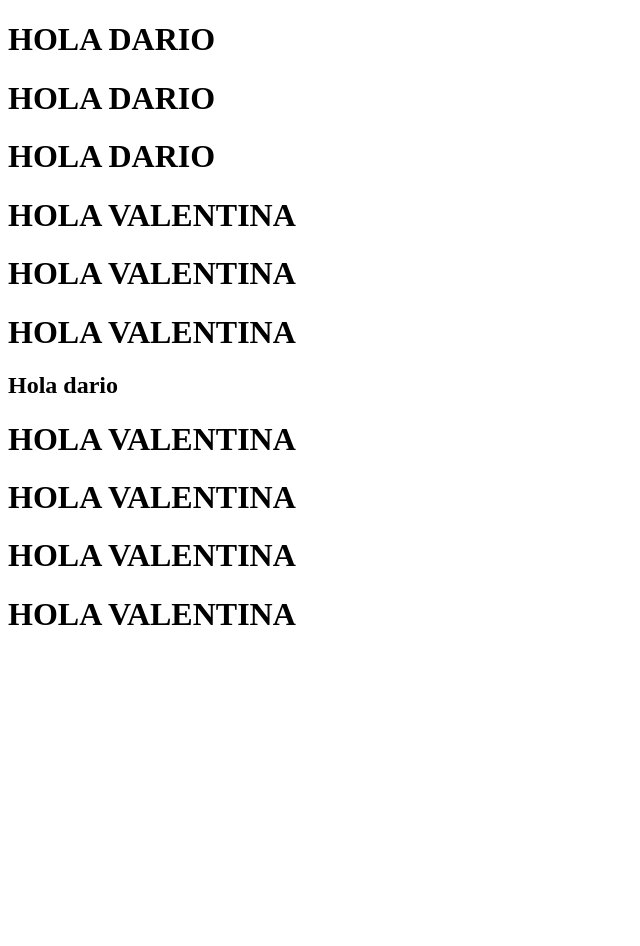
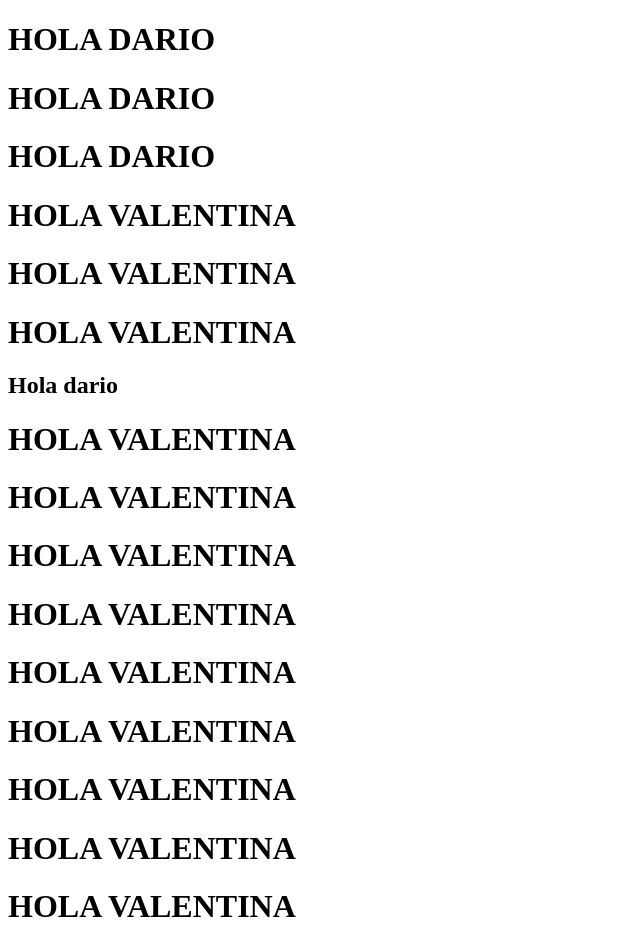
Before and after one commit to r0c4f1/pruebaDario, a plain HTML site: page index.html in a window 1280 px wide. Shown: the whole page, without its empty margins (0-640 px from the left). Before the commit the page ends 800 px from the top, so only its background shows below. Drawn offline with Linux system fonts and the light colour scheme.

Commit message:
prueba ac

```diff
--- a/index.html
+++ b/index.html
@@ -17,5 +17,10 @@
     <h1>HOLA VALENTINA</h1>
     <h1>HOLA VALENTINA</h1>
     <h1>HOLA VALENTINA</h1>
+    <h1>HOLA VALENTINA</h1>
+    <h1>HOLA VALENTINA</h1>
+    <h1>HOLA VALENTINA</h1>
+    <h1>HOLA VALENTINA</h1>
+    <h1>HOLA VALENTINA</h1>
   </body>
 </html>
```
